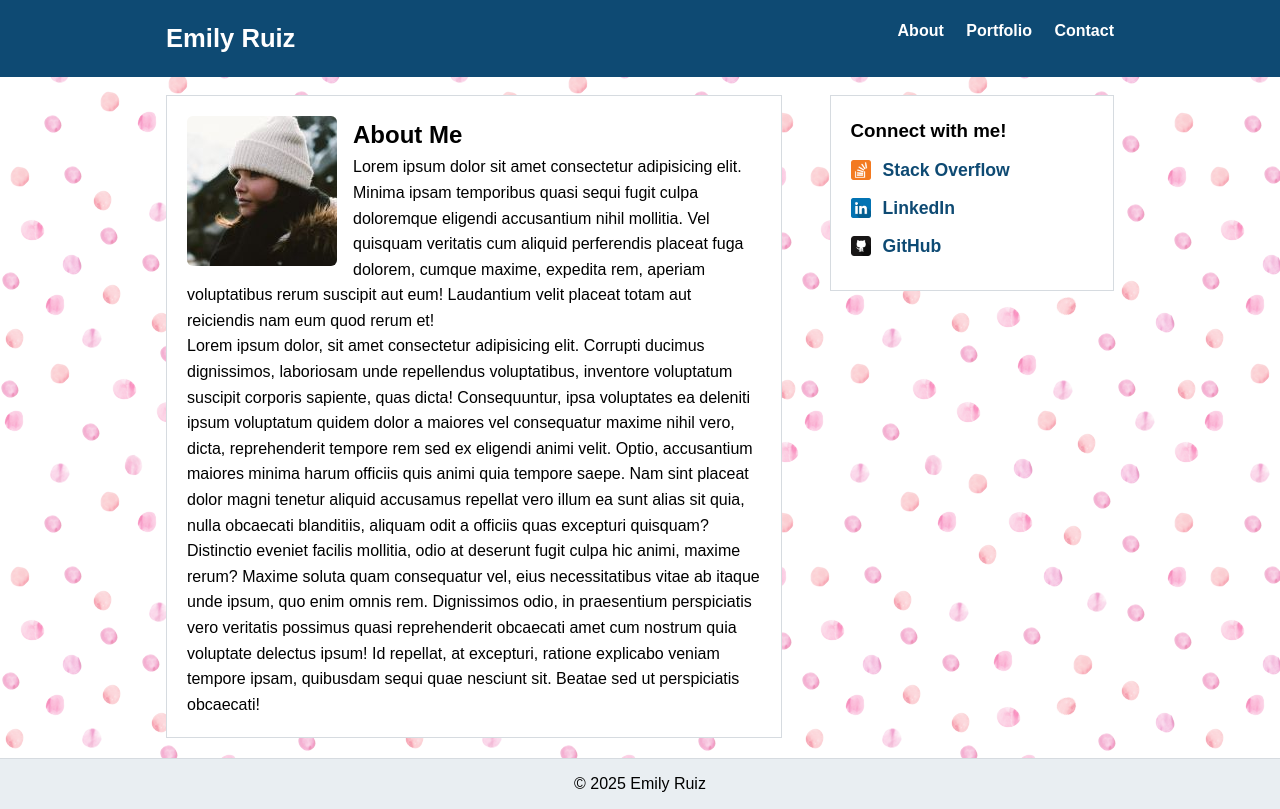
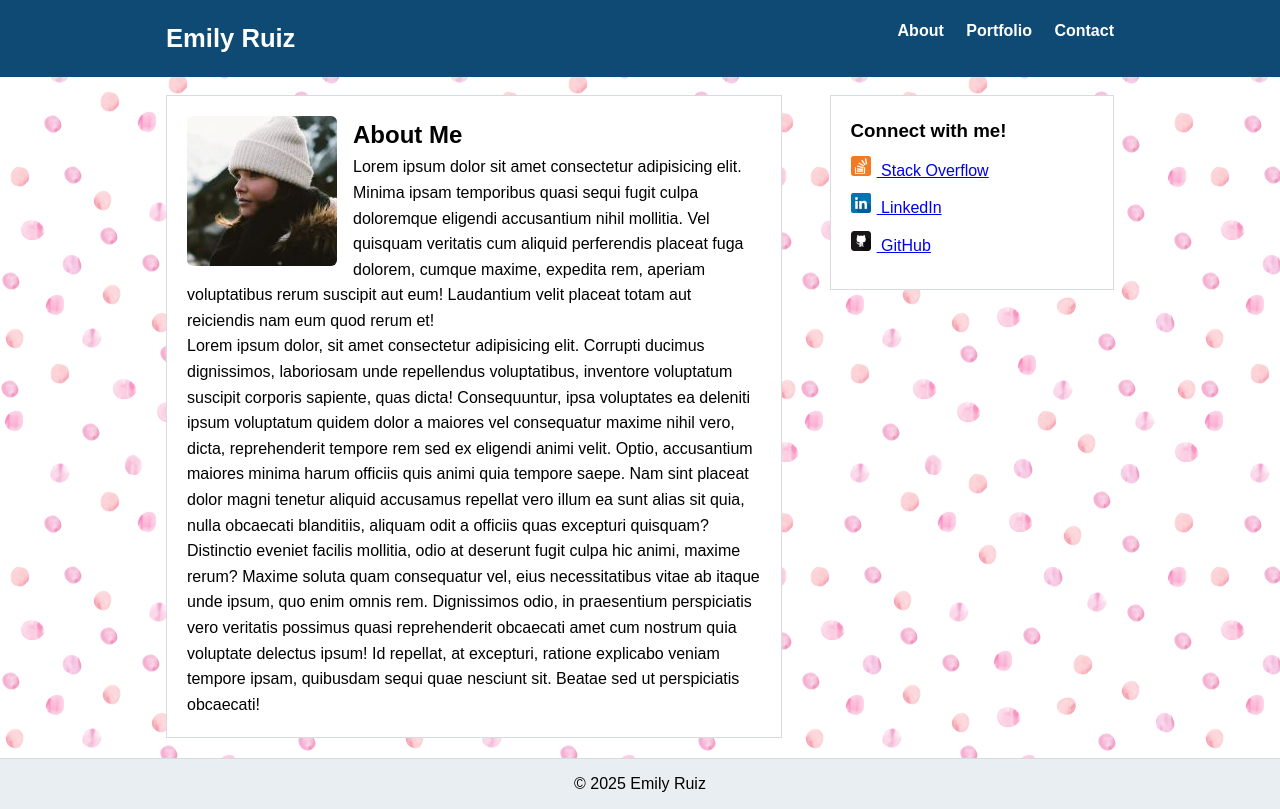
Before and after one commit to sophiaa4884-crypto/m3-hw3-ruiz-emily, a plain HTML site: page index.html in a window 1280 px wide. Drawn offline with Linux system fonts and the light colour scheme.

Commit message:
plesauydgsjh

```diff
--- a/styles.css
+++ b/styles.css
@@ -55,15 +55,6 @@ body {
 .sidebar h3 { margin-bottom: 8px; }
 .social { list-style: none; padding-left: 0; }
 .social li { margin: 10px 0; }
-.social a {
-    display: flex;
-    align-items: center;
-    gap: 6px;
-    text-decoration: none;
-    color: #0e4a73;
-    font-weight: 600;
-    font-size: 1.1rem;
-}
 .social a img {
     width: 20px;
     height: 20px;
```
